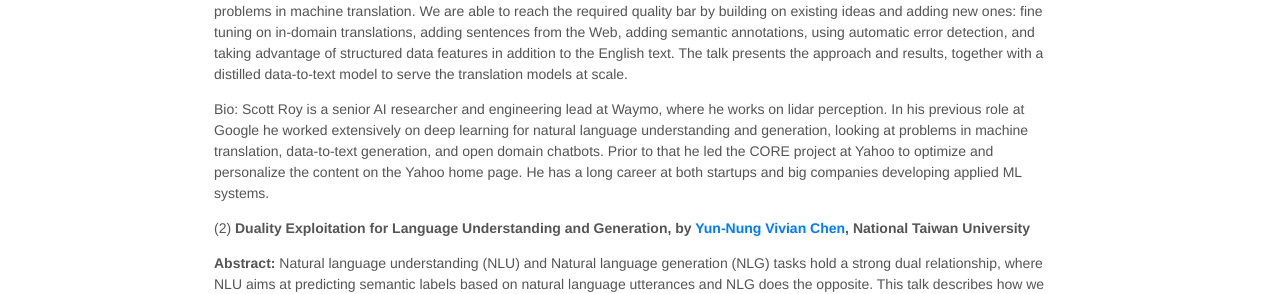
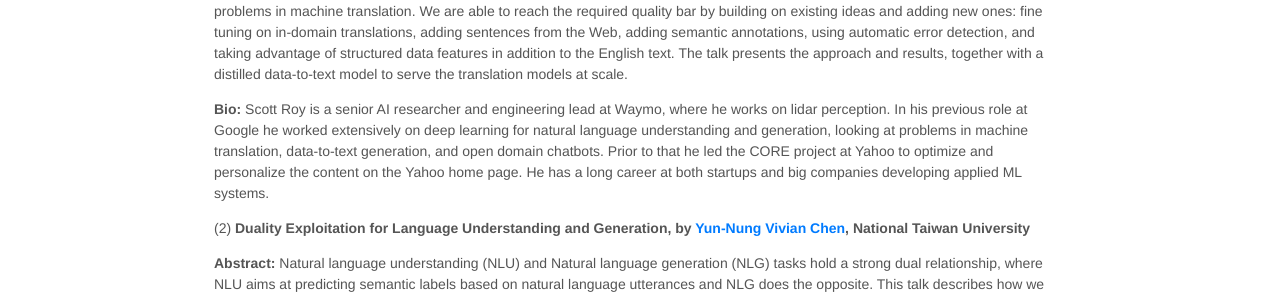
Before and after one commit to cask-workshop/cask-workshop.github.io, a Jekyll site: the page built from index.md, in a window 1280 px wide and 900 px high, scrolled down 1865 px. Shown: the part 159-453 px from the top of the window. Built offline with Jekyll 4.4.1, drawn with Linux system fonts in a browser that asks for light colours; nearby versions of some CDN libraries; some of the changed text lies outside the part shown.

```diff
--- a/index.md
+++ b/index.md
@@ -89,7 +89,7 @@ If you require further assistance in participating in the workshop, please let u
 
 <p><b>Abstract:</b> One of the challenges in a task oriented natural language application like the Google Assistant, Siri, or Alexa is to localize the output to many languages. This talk explores applying machine translation to the English output. Using machine translation is very scalable, as it can work with any English output and can handle dynamic text, but otherwise the problem is a poor fit: the required quality bar is close to perfection, the range of sentences is extremely narrow, and the sentences are often very different than the ones in the machine translation training data. This combination of requirements makes the problem very different from other domain adaptation problems in machine translation. We are able to reach the required quality bar by building on existing ideas and adding new ones: fine tuning on in-domain translations, adding sentences from the Web, adding semantic annotations, using automatic error detection, and taking advantage of structured data features in addition to the English text. The talk presents the approach and results, together with a distilled data-to-text model to serve the translation models at scale. </p>
 
-<p>Bio: Scott Roy is a senior AI researcher and engineering lead at Waymo, where he works on lidar perception.  In his previous role at Google he worked extensively on deep learning for natural language understanding and generation, looking at problems in machine translation, data-to-text generation, and open domain chatbots.  Prior to that he led the CORE project at Yahoo to optimize and personalize the content on the Yahoo home page.  He has a long career at both startups and big companies developing applied ML systems.</p>
+<p><b>Bio:</b> Scott Roy is a senior AI researcher and engineering lead at Waymo, where he works on lidar perception.  In his previous role at Google he worked extensively on deep learning for natural language understanding and generation, looking at problems in machine translation, data-to-text generation, and open domain chatbots.  Prior to that he led the CORE project at Yahoo to optimize and personalize the content on the Yahoo home page.  He has a long career at both startups and big companies developing applied ML systems.</p>
 
 (2) **Duality Exploitation for Language Understanding and Generation, by [Yun-Nung Vivian Chen](https://www.csie.ntu.edu.tw/~yvchen/), National Taiwan University**
 
```
Also changed, not shown: other parts of index.md (+1 -1 lines).
